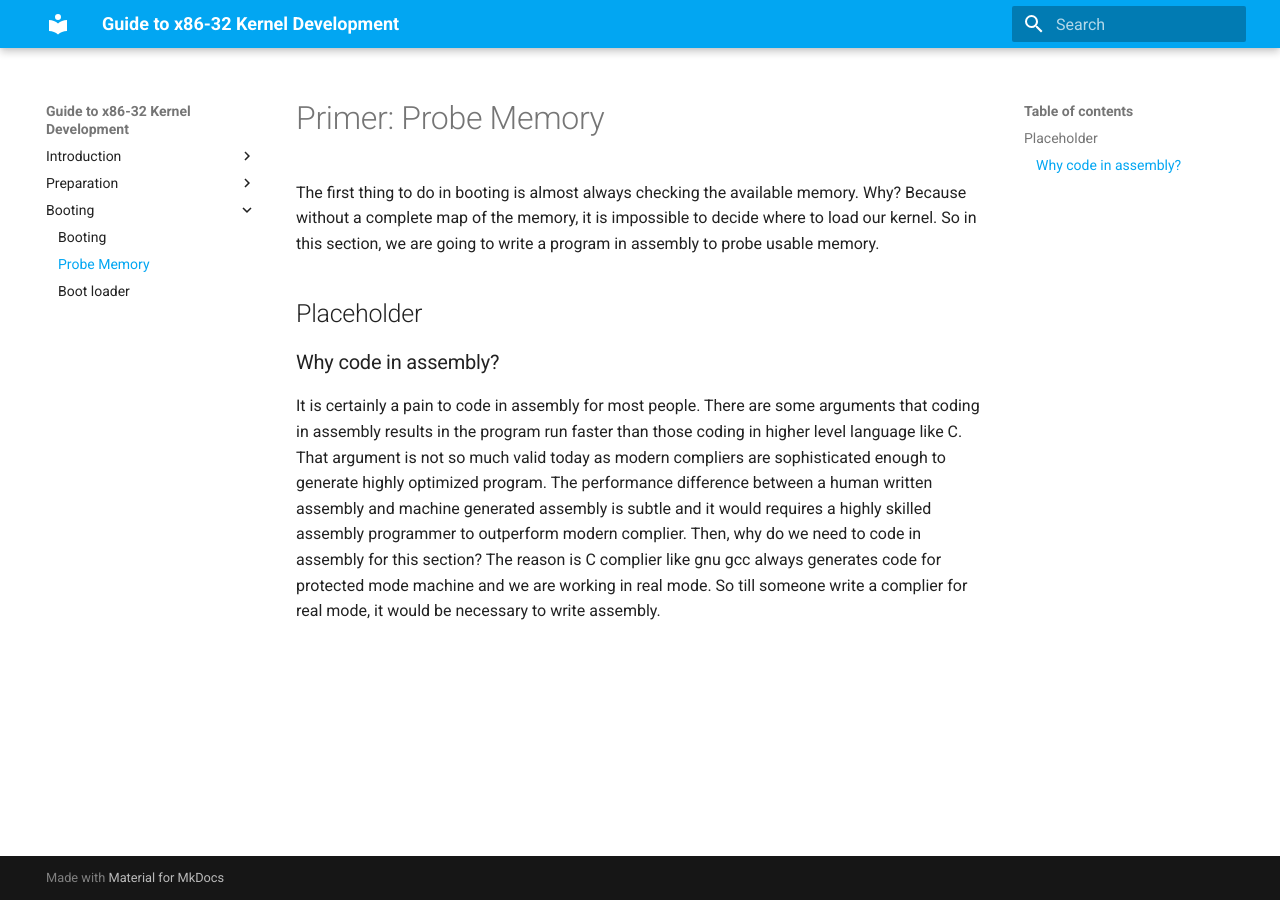
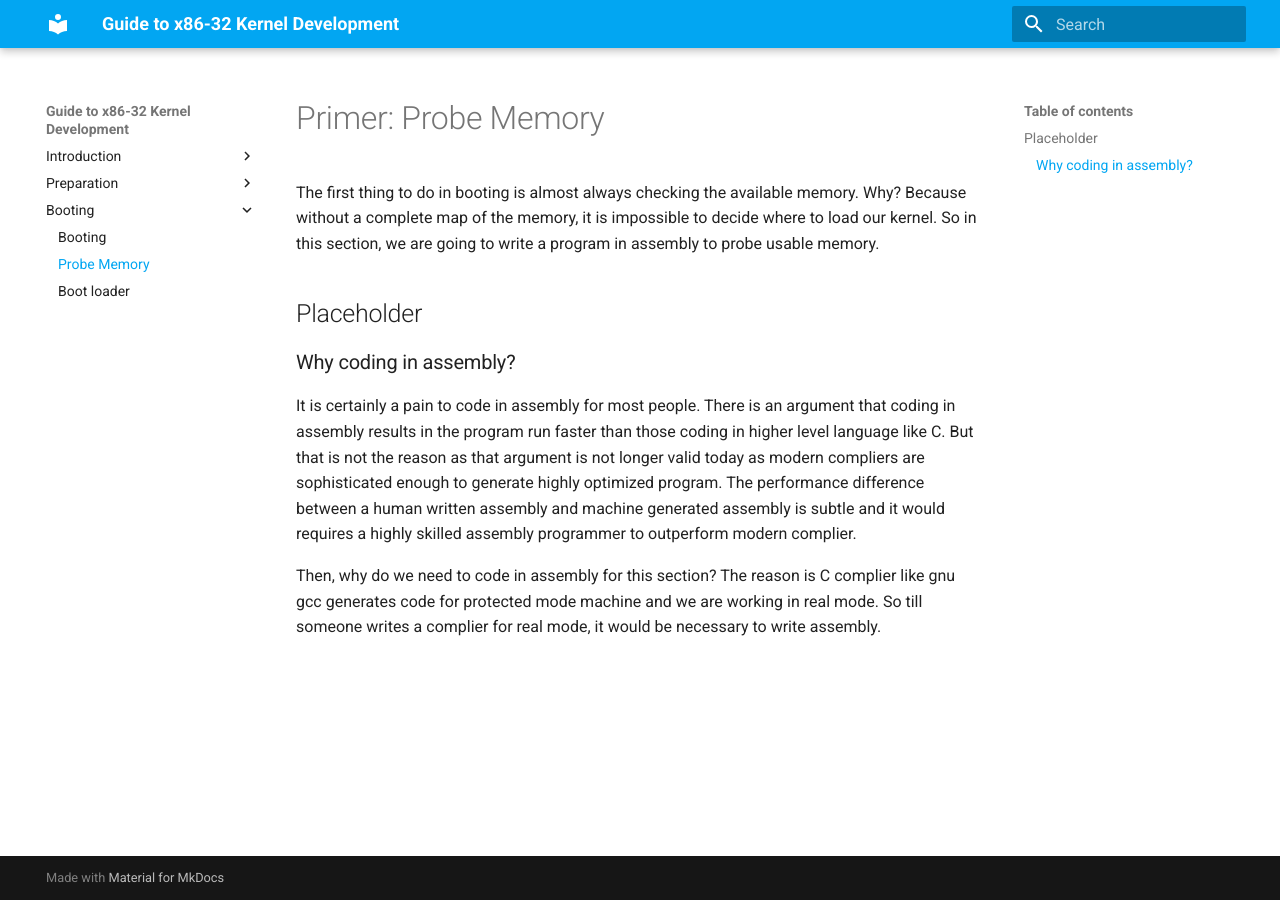
Before and after one commit to AtlasUnion/Kernel-Development, an MkDocs documentation site: the page built from docs/markdown/Booting/Probe Memory.md, in a window 1280 px wide. Built offline with MkDocs 1.6.1 and Material for MkDocs 9.7.7, drawn with Linux system fonts in a browser that asks for light colours.

```diff
--- a/docs/markdown/Booting/Probe Memory.md
+++ b/docs/markdown/Booting/Probe Memory.md
@@ -4,7 +4,8 @@ The first thing to do in booting is almost always checking the available memory.
 <!-- TODO: a name for this section -->
 ## Placeholder
 
-### Why code in assembly?
+### Why coding in assembly?
 
-It is certainly a pain to code in assembly for most people. There are some arguments that coding in assembly results in the program run faster than those coding in higher level language like C. That argument is not so much valid today as modern compliers are sophisticated enough to generate highly optimized program. The performance difference between a human written assembly and machine generated assembly is subtle and it would requires a highly skilled assembly programmer to outperform modern complier.
-Then, why do we need to code in assembly for this section? The reason is C complier like gnu gcc always generates code for protected mode machine and we are working in real mode. So till someone write a complier for real mode, it would be necessary to write assembly.
+It is certainly a pain to code in assembly for most people. There is an argument that coding in assembly results in the program run faster than those coding in higher level language like C. But that is not the reason as that argument is not longer valid today as modern compliers are sophisticated enough to generate highly optimized program. The performance difference between a human written assembly and machine generated assembly is subtle and it would requires a highly skilled assembly programmer to outperform modern complier.
+
+Then, why do we need to code in assembly for this section? The reason is C complier like gnu gcc generates code for protected mode machine and we are working in real mode. So till someone writes a complier for real mode, it would be necessary to write assembly.
```
Also changed, not shown: docs/markdown/Preparation/Boot Sequence.md (+15 -2 lines).
